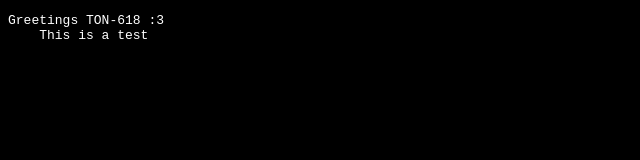
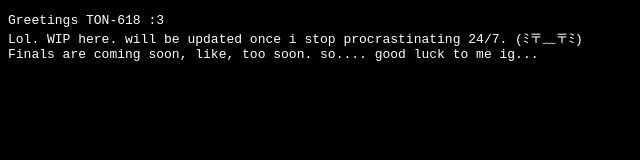
Before and after one commit to IC0SPT/mysyt, a plain HTML site: page index.html in a window 1280 px wide. Shown: the whole page, without its empty margins (0-640 px from the left). Drawn offline with Linux system fonts and the light colour scheme.

Commit message:
Update index.html

```diff
--- a/index.html
+++ b/index.html
@@ -7,8 +7,10 @@
     <title>Sup Nerds Lmfao</title>
 </head>
 <body style="background:black;color:white;">
-    <pre>Greetings TON-618 :3
-    This is a test
+    <pre>
+Greetings TON-618 :3
+Lol. WIP here. will be updated once i stop procrastinating 24/7. (ﾐ〒﹏〒ﾐ)
+Finals are coming soon, like, too soon. so.... good luck to me ig...
     </pre>
 </body>
 </html>
```
